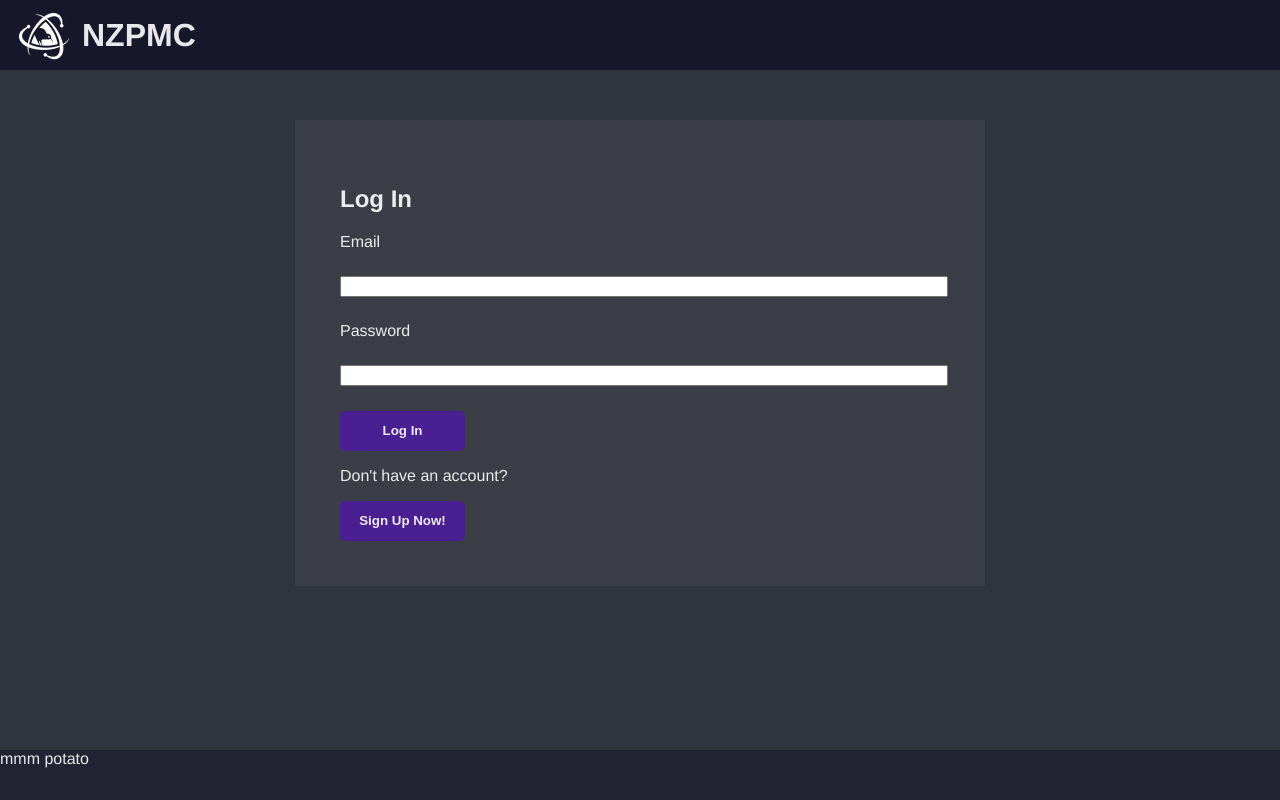
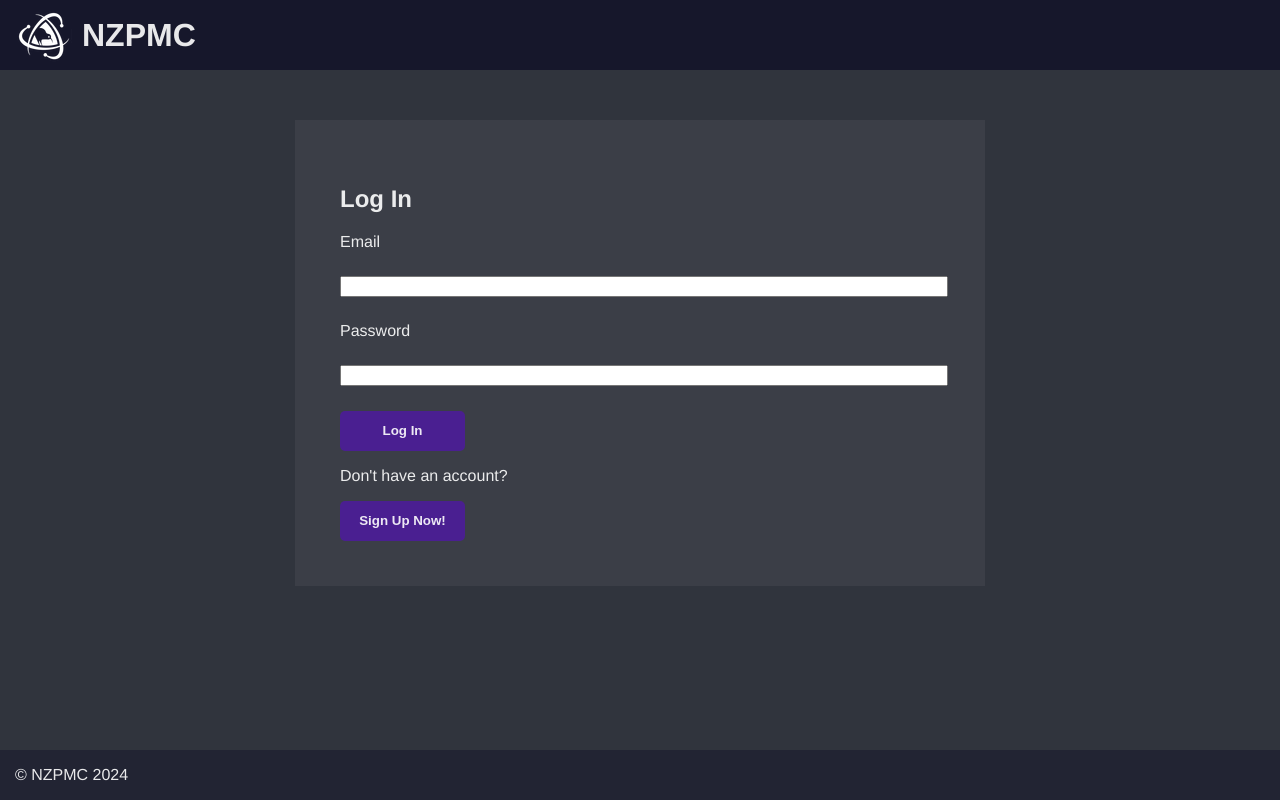
Before and after one commit to RLee64/mini-registration-platform, a React (Vite) app in the folder frontend/: page /login in a window 1280 px wide. Built offline with nearby package versions, Linux system fonts and the light colour scheme.

Commit message:
Footer fix
Footer finally no longer says mmm potato

```diff
--- a/frontend/src/components/Footer.jsx
+++ b/frontend/src/components/Footer.jsx
@@ -1,6 +1,6 @@
 const Footer = () => {
   // Styling for footer tag found in index.css file
-  return <footer>mmm potato</footer>;
+  return <footer>© NZPMC 2024</footer>;
 };
 
 export default Footer
--- a/frontend/src/styles/index.css
+++ b/frontend/src/styles/index.css
@@ -79,4 +79,8 @@ footer {
     position: fixed;
     bottom: 0;
     left: 0;
+    box-sizing: border-box;
+    padding: 15px;
+    display: flex;
+    align-items: center;
 }
```
